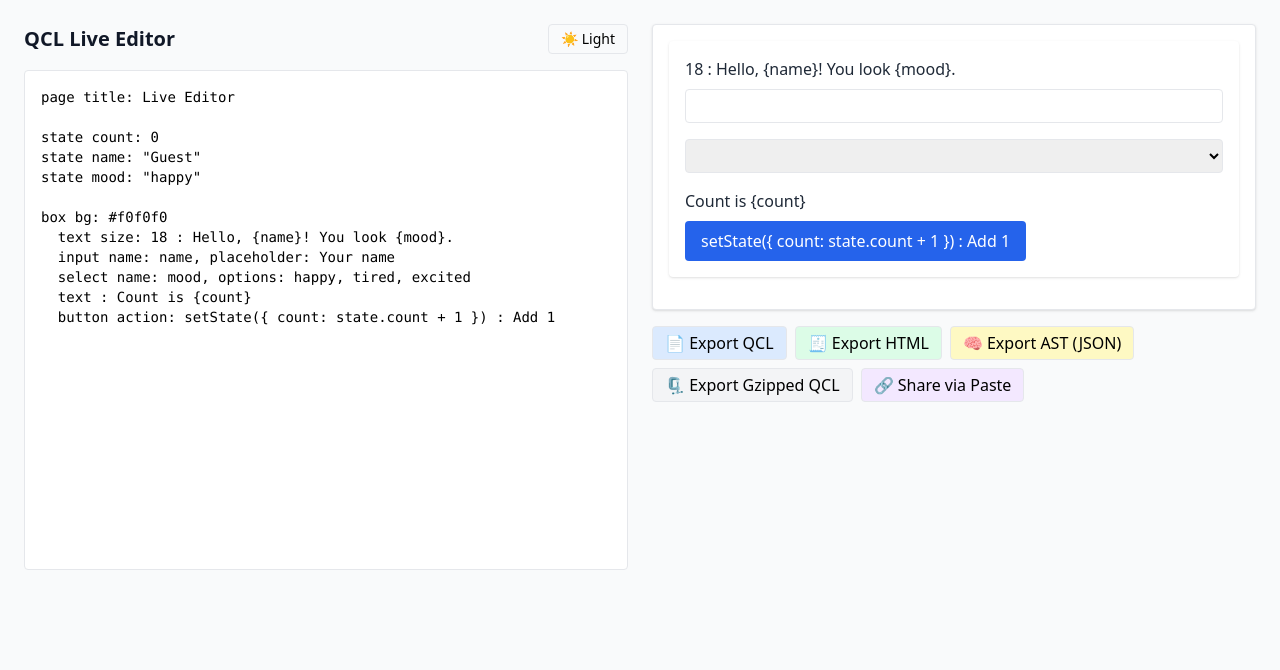
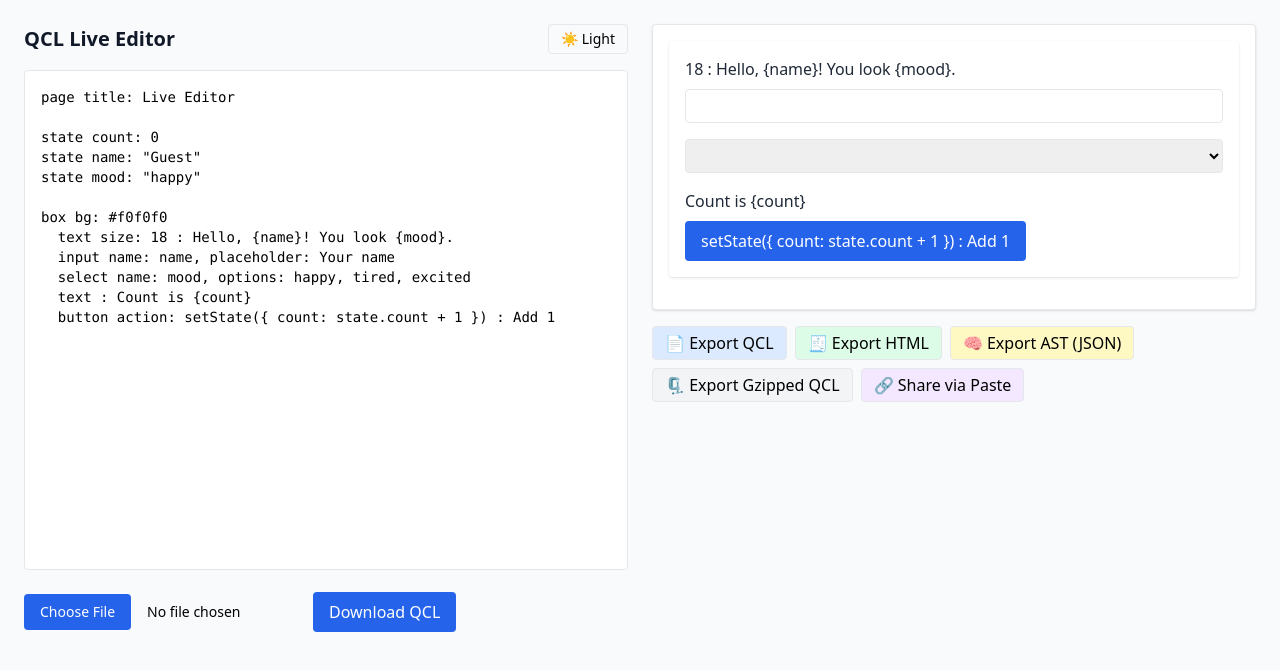
Before and after one commit to build-africa-eng/qcl, a Next.js app: page /editor in a window 1280 px wide. Shown: the top 670 px of the page. Built offline with nearby package versions, Linux system fonts and the light colour scheme.

Commit message:
Update editor.tsx

```diff
--- a/src/pages/editor.tsx
+++ b/src/pages/editor.tsx
@@ -32,6 +32,26 @@ export default function EditorPage() {
     }
   }, [qcl]);
 
+  const handleUpload = (e: React.ChangeEvent<HTMLInputElement>) => {
+    const file = e.target.files?.[0];
+    if (!file) return;
+    const reader = new FileReader();
+    reader.onload = () => {
+      if (typeof reader.result === 'string') {
+        setQcl(reader.result);
+      }
+    };
+    reader.readAsText(file);
+  };
+
+  const handleDownload = () => {
+    const blob = new Blob([qcl], { type: 'text/plain' });
+    const link = document.createElement('a');
+    link.href = URL.createObjectURL(blob);
+    link.download = 'my-qcl.qcl';
+    link.click();
+  };
+
   return (
     <div className="grid md:grid-cols-2 gap-6 p-6 min-h-screen bg-gray-50 dark:bg-gray-900">
       <div className="space-y-4">
@@ -45,6 +65,21 @@ export default function EditorPage() {
           onChange={(e) => setQcl(e.target.value)}
           className="w-full h-[500px] p-4 border rounded font-mono text-sm resize-none bg-white dark:bg-gray-800 dark:text-white"
         />
+
+        <div className="flex items-center gap-4">
+          <input
+            type="file"
+            accept=".qcl,.txt"
+            onChange={handleUpload}
+            className="text-sm file:mr-4 file:px-4 file:py-2 file:rounded file:border-0 file:bg-blue-600 file:text-white hover:file:bg-blue-700"
+          />
+          <button
+            onClick={handleDownload}
+            className="px-4 py-2 bg-blue-600 text-white rounded hover:bg-blue-700"
+          >
+            Download QCL
+          </button>
+        </div>
       </div>
 
       <div className="space-y-4">
```
